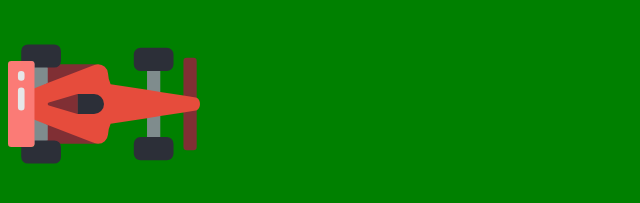
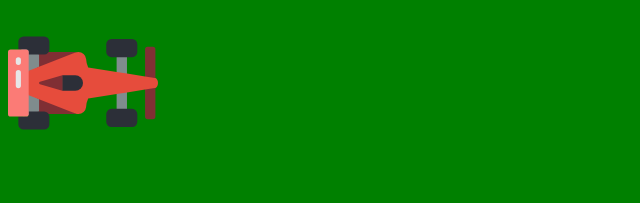
Before and after one commit to danielwrosenbaum/driving-game, a website: page index.html in a window 1280 px wide. Shown: the whole page, without its empty margins (0-640 px from the left). Drawn offline with Linux system fonts and the light colour scheme.

Commit message:
Removed width from body and changed width percentage for car to pixels. #1

```diff
--- a/styles.css
+++ b/styles.css
@@ -1,8 +1,7 @@
 body {
   background-color: green;
-  width: 100%;
 }
 
 .race-car {
-  width: 15%;
+  width: 150px;
 }
```
